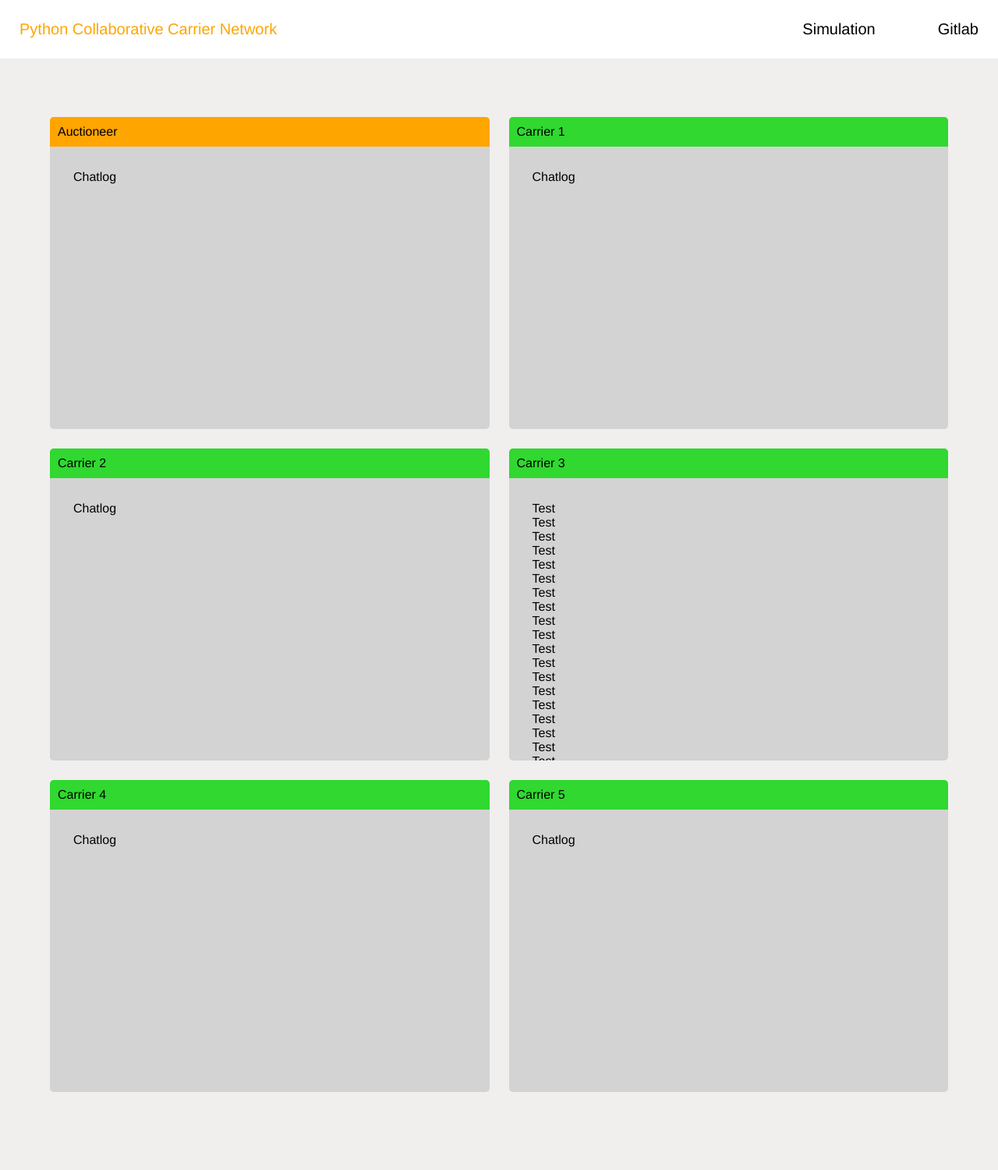
After one commit to sdan141/CollaborativeCarrierNetwork, a Flask app: page /simulation in a window 1280 px wide. The commit adds this page. Shown: the whole page at 78% size. Run offline with Flask 3, Linux system fonts and the light colour scheme; parts of the project's set-up code (start-up, migrations or seed data) failed here and were passed over; some libraries are stand-ins or nearby versions.

Commit message:
Add simulation gui

```diff
--- a/Application/app.py
+++ b/Application/app.py
@@ -38,6 +38,11 @@ def carrier():
 def auctioneer():
     """Load auctioneer.html"""
     return render_template('auctioneer.html')
+
+@app.route('/simulation')
+def simulation():
+    """Load simulation.html"""
+    return render_template('simulation.html')
 
 @app.route('/generate_deliveries', methods=['GET'])
 def generate_deliveries():
--- a/Application/static/styles.css
+++ b/Application/static/styles.css
@@ -43,7 +43,7 @@ body {
     width: 100%;
     height: 75px;
     font-size: 1.25em;
-    position: absolute;
+    position: fixed;
     z-index: 2;
     top: 0;
     left: 0;
@@ -328,7 +328,6 @@ body {
     margin-left: 10%;
 }
 
-
 #auctioneerChat {
     margin-top: 25px;
     width: 100%;
@@ -385,3 +384,61 @@ body {
 .auctionStatus {
     font-size: 3em;
 }
+
+#simulationContent {
+    height: auto;
+    position: absolute;
+    margin-top: 150px;
+    margin-left: 5%;
+    width: 90%;
+}
+
+.simulationSettings {
+    width: 100%;
+    background-color: rebeccapurple;
+}
+
+#consoleContainer {
+    display: flex;
+    flex-direction: column;
+    gap: 25px;
+    padding-bottom: 100px;
+}
+
+.consoleRow {
+    display: flex;
+    gap: 25px;
+}
+
+.consoles {
+    flex: 1 1 0;
+    background-color: lightgray;
+    box-sizing: border-box;
+    height: 400px;
+    border-radius: 5px;
+    overflow: hidden;
+}
+
+.consoleTitle {
+    width: 100%;
+    padding: 10px;
+    background-color: orange;
+    text-align: left;
+}
+
+.carrierConsoleTitle {
+    width: 100%;
+    padding: 10px;
+    background-color: rgb(48, 216, 48);
+    text-align: left;
+}
+
+.consoleChat {
+    height: 100%;
+    width: 100%;
+    padding: 30px;
+    display: flex;
+    flex-direction: column;
+    overflow-y: auto;
+    box-sizing: border-box;
+}
--- a/Application/templates/index.html
+++ b/Application/templates/index.html
@@ -9,9 +9,9 @@
     <body>
         <nav class="navbar">
             <a class="navContent" id="logo" href="{{ url_for('selection') }}">Python Collaborative Carrier Network</a>
-            <a class="navContent">Other</a>
+            <!-- <a class="navContent">Other</a> -->
             <a class="navContent" href="https://collaborating.tuhh.de/e16/courses/software-development/ss24/group09" target="_blank">Gitlab</a>
-            <a class="navContent">Documentation</a>
+            <a class="navContent" href="{{ url_for('simulation') }}">Simulation</a>
         </nav>
 
         {% block content %}{% endblock %}
--- a/Application/templates/selection.html
+++ b/Application/templates/selection.html
@@ -9,6 +9,7 @@
         <div style="display: flex; width: 100%; margin-top: 50px; justify-content: left; gap: 50px;">
             <a class="buttonStyle" href="{{ url_for('carrier') }}">Carrier</a>
             <a class="buttonStyle" href="{{ url_for('auctioneer') }}">Auctioneer</a>
+            <!-- <a class="buttonStyle" href="{{ url_for('simulation') }}">Simulation</a> -->
         </div>
 
     </div>
--- /dev/null
+++ b/Application/templates/simulation.html
@@ -0,0 +1,83 @@
+{% extends 'index.html' %}
+
+{% block content %}
+
+<section id="simulationContent">
+    <!-- <div class="simulationSettings">
+        <div>Carrier amount:</div>
+        <input type="number"></input>
+        <a class="buttonStyle">Start simulation</a>
+    </div> -->
+
+    <div id="consoleContainer">
+        <div class="consoleRow">
+            <div class="consoles">
+                <div class="consoleTitle">Auctioneer</div>
+                <div class="consoleChat">Chatlog</div>
+            </div>
+            <div class="consoles">
+                <div class="carrierConsoleTitle">Carrier 1</div>
+                <div class="consoleChat">Chatlog</div>
+            </div>
+        </div>
+
+        <div class="consoleRow">
+            <div class="consoles">
+                <div class="carrierConsoleTitle">Carrier 2</div>
+                <div class="consoleChat">Chatlog</div>
+            </div>
+            <div class="consoles">
+                <div class="carrierConsoleTitle">Carrier 3</div>
+                <div class="consoleChat">
+                    <div class="Test">Test</div>
+                    <div class="Test">Test</div>
+                    <div class="Test">Test</div>
+                    <div class="Test">Test</div>
+                    <div class="Test">Test</div>
+                    <div class="Test">Test</div>
+                    <div class="Test">Test</div>
+                    <div class="Test">Test</div>
+                    <div class="Test">Test</div>
+                    <div class="Test">Test</div>
+                    <div class="Test">Test</div>
+                    <div class="Test">Test</div>
+                    <div class="Test">Test</div>
+                    <div class="Test">Test</div>
+                    <div class="Test">Test</div>
+                    <div class="Test">Test</div>
+                    <div class="Test">Test</div>
+                    <div class="Test">Test</div>
+                    <div class="Test">Test</div>
+                    <div class="Test">Test</div>
+                    <div class="Test">Test</div>
+                    <div class="Test">Test</div>
+                    <div class="Test">Test</div>
+                    <div class="Test">Test</div>
+                    <div class="Test">Test</div>
+                    <div class="Test">Test</div>
+                    <div class="Test">Test</div>
+                    <div class="Test">Test</div>
+                    <div class="Test">Test</div>
+                    <div class="Test">Test</div>
+                    <div class="Test">Test</div>
+                    <div class="Test">Test</div>
+
+                </div>
+            </div>
+        </div>
+
+        <div class="consoleRow">
+            <div class="consoles">
+                <div class="carrierConsoleTitle">Carrier 4</div>
+                <div class="consoleChat">Chatlog</div>
+            </div>
+            <div class="consoles">
+                <div class="carrierConsoleTitle">Carrier 5</div>
+                <div class="consoleChat">Chatlog</div>
+            </div>
+        </div>
+    </div>
+
+</section>
+
+{% endblock %}
```
